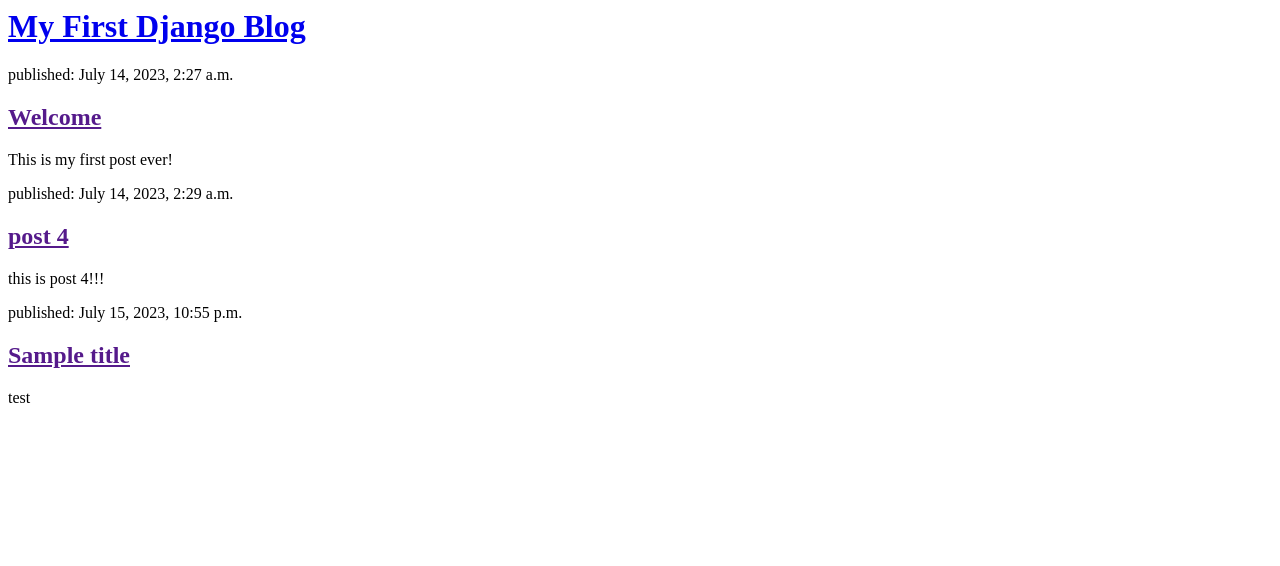
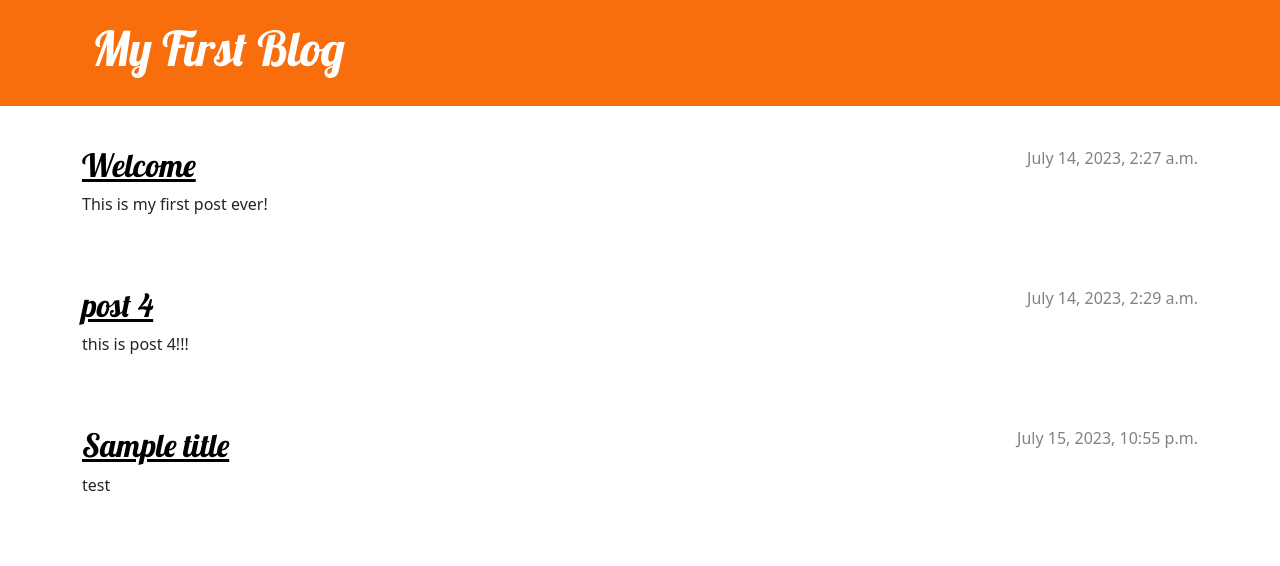
Before and after one commit to ilmarry/my-first-blog, a Django app: page / in a window 1280 px wide. Shown: the top 566 px of the page. Run offline with Django 4.2, Linux system fonts and the light colour scheme; data comes from the database, SQL or seed files in the repository.

Commit message:
Added view and template for detailed blog post as well as css for the site.

```diff
--- /dev/null
+++ b/blog1/static/css/blog1.css
@@ -0,0 +1,70 @@
+.page-header {
+    background-color: #f86e0c;
+    margin-top: 0;
+    margin-bottom: 40px;
+    padding: 20px 20px 20px 40px;
+}
+
+.page-header h1,
+.page-header h1 a,
+.page-header h1 a:visited,
+.page-header h1 a:active {
+    color: #ffffff;
+    font-size: 36pt;
+    text-decoration: none;
+}
+
+h1,
+h2,
+h3,
+h4 {
+    font-family: 'Lobster', cursive;
+}
+
+.date {
+    color: #828282;
+}
+
+.save {
+    float: right;
+}
+
+.post-form textarea,
+.post-form input {
+    width: 100%;
+}
+
+.top-menu,
+.top-menu:hover,
+.top-menu:visited {
+    color: #ff8800;
+    float: right;
+    font-size: 26pt;
+    margin-right: 20px;
+}
+
+.post {
+    margin-bottom: 70px;
+}
+
+.post h2 a,
+.post h2 a:visited {
+    color: #000000;
+}
+
+.post > .date,
+.post > .actions {
+    float: right;
+}
+
+.btn-secondary,
+.btn-secondary:visited {
+    color: #C25100;
+    background: none;
+    border-color: #C25100;
+}
+
+.btn-secondary:hover {
+    color: #FFFFFF;
+    background-color: #C25100;
+}
--- /dev/null
+++ b/blog1/templates/blog1/base.html
@@ -0,0 +1,25 @@
+{% load static %}
+<!doctype html>
+<html>
+    <head>
+        <title>My First Blog</title>
+        <link rel="stylesheet" href="https://cdn.jsdelivr.net/npm/bootstrap@5.1.3/dist/css/bootstrap.min.css" integrity="sha384-1BmE4kWBq78iYhFldvKuhfTAU6auU8tT94WrHftjDbrCEXSU1oBoqyl2QvZ6jIW3" crossorigin="anonymous">
+        <link href='//fonts.googleapis.com/css?family=Lobster&subset=latin,latin-ext' rel='stylesheet' type='text/css'>
+        <link rel="stylesheet" href="{% static 'css/blog1.css' %}">
+    </head>
+    <body>
+        <header class="page-header">
+            <div class="container">
+                <h1><a href="/">My First Blog</a></h1>
+            </div>
+          </header>
+          <main class="container">
+              <div class="row">
+                  <div class="col">
+                  {% block content %}
+                  {% endblock %}
+                  </div>
+              </div>
+          </main>
+    </body>
+</html>
--- a/blog1/templates/blog1/post_list.html
+++ b/blog1/templates/blog1/post_list.html
@@ -1,12 +1,13 @@
-<header>
-    <h1> <a href="/">My First Django Blog</a></h1>
-    </header>
 
-
-{%for post in posts%}
-    <article>
-        <time>published: {{post.published_date}}</time>
-        <h2><a href ="">{{post.title}} </a></h2>
-        <p>{{post.text|linebreaksbr}}</p>
-    </article>
-{%endfor%}
+{%extends 'blog1/base.html' %}
+{%block content%}
+{% for post in posts %}
+<article class="post">
+    <time class="date">
+        {{ post.published_date }}
+    </time>
+    <h2><a href="{% url 'post_detail' pk=post.pk %}">{{ post.title }}</a></h2>
+    <p>{{ post.text|linebreaksbr }}</p>
+</article>
+{% endfor %}
+{%endblock%}
--- a/blog1/urls.py
+++ b/blog1/urls.py
@@ -2,4 +2,5 @@ from django.urls import path
 from . import views
 urlpatterns = [
     path('', views.post_list, name = 'post_list'),
+    path('post/<int:pk>/', views.post_detail, name= 'post_detail'),
 ]
--- a/blog1/views.py
+++ b/blog1/views.py
@@ -1,4 +1,4 @@
-from django.shortcuts import render
+from django.shortcuts import render, get_object_or_404
 from .models import Post
 from django.utils import timezone
 
@@ -6,4 +6,6 @@ def post_list(request):
     posts = Post.objects.filter(published_date__lte = timezone.now()).order_by('published_date')
     return render(request, 'blog1/post_list.html',{'posts': posts})
 
-# Create your views here.
+def post_detail (request, pk):
+    post = get_object_or_404(Post, pk=pk)
+    return render(request, 'blog1/post_detail.html', {'post': post})
```
Also changed, not shown: blog1/templates/blog1/post_detail.html (added, +17 -0 lines).
